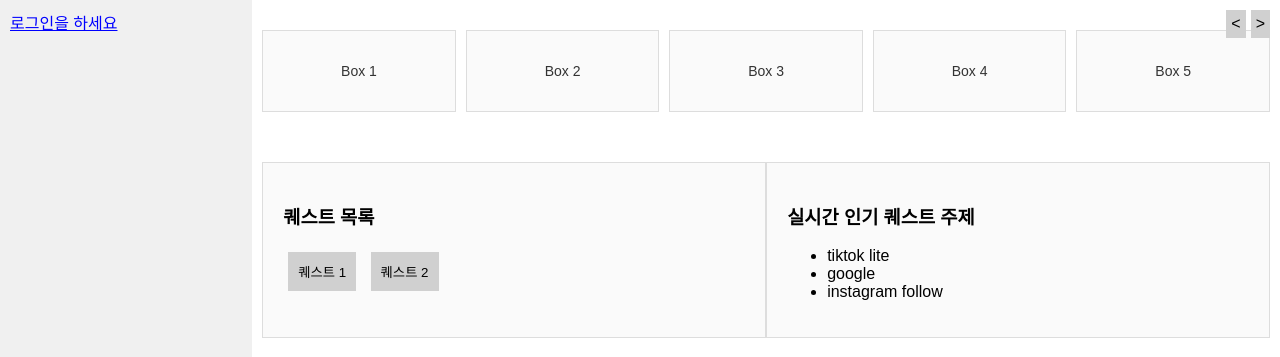
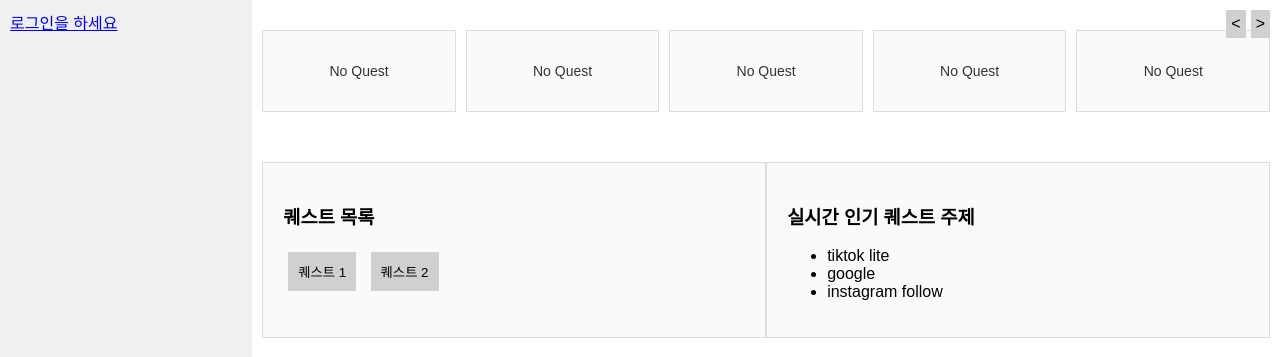
Before and after one commit to TaeryungIm/Task-Trade, a FastAPI app: page / in a window 1280 px wide. Shown: the part 78-435 px from the top of the page. Run offline with FastAPI, Linux system fonts and the light colour scheme; parts of the project's set-up code (start-up, migrations or seed data) failed here and were passed over.

Commit message:
11.9 first commit
퀘스트 등록 및 화면 팝업에서 생긴 마이너한 문제 해결

```diff
--- a/demo_homepage/app/quest_system/quest_router.py
+++ b/demo_homepage/app/quest_system/quest_router.py
@@ -39,7 +39,7 @@ async def create_quest_db(quest_create: QuestCreate, db: Session = Depends(get_d
 @quest.post("/display", response_model=QuestResponse)
 async def get_quest_from_db(quest_request: QuestRequest, db: Session = Depends(get_db)):
     # get requested quest by id
-    requested_quest = get_quest_by_id(db, quest_request.id)
+    requested_quest = get_quest_by_id(db, quest_request.quest_index)
 
     if requested_quest is None:
         # Raise a 404 Not Found error if the quest does not exist
@@ -49,6 +49,6 @@ async def get_quest_from_db(quest_request: QuestRequest, db: Session = Depends(g
     return QuestResponse(
         quest_title=requested_quest.quest_title,
         quest_type=requested_quest.quest_type,
-        userid=requested_quest.userid,
+        user_id=requested_quest.userid,
         updated_at=requested_quest.updated_at
     )
--- a/demo_homepage/app/quest_system/quest_schema.py
+++ b/demo_homepage/app/quest_system/quest_schema.py
@@ -37,7 +37,7 @@ class QuestUpdate(BaseModel):
 
 
 class QuestRequest(BaseModel):
-    id: int
+    quest_index: int
 
 
 class QuestResponse(BaseModel):
--- a/demo_homepage/app/templates/quest_window.html
+++ b/demo_homepage/app/templates/quest_window.html
@@ -43,7 +43,7 @@
             <!-- 오른쪽 -->
             <div class="right-panel">
                 <!-- Quest Form -->
-                <form class="quest-form" onsubmit="postQuest()">
+                <form class="quest-form" onsubmit="postQuest(event)">
                     <input id="quest_title" type="text" placeholder="quest title">
                     <textarea id="quest_type" placeholder="type of quest"></textarea>
                     <input id="quest_content" type="text" placeholder="quest specific contents">
--- a/demo_homepage/static/js/main.js
+++ b/demo_homepage/static/js/main.js
@@ -36,7 +36,7 @@ window.onload = function() {
         user_login.style.display = 'block';
     }
 
-    showBoxes(currentPage);
+    showBoxes(current_page);
 };
 
 // Simulate logout function
@@ -95,24 +95,26 @@ function showBoxes(page) {
     const boxRow = document.querySelector('.box-row');
     const boxes = boxRow.querySelectorAll('.box');
     boxes.forEach((box, index) => {
-        const questIndex = 5 * (page - 1) + index + 1;
+        const quest_index = 5 * (page - 1) + index + 1;
 
         fetch('/quest/display', {
             method: 'POST',
             headers: {
                 'Content-Type': 'application/json'
             },
-            body: JSON.stringify({ id: questIndex })
+            body: JSON.stringify({ quest_index: quest_index })
         })
         .then(response => {
             if (!response.ok) {
                 // If response status is not 200, throw an error
-                throw new Error(`No quest found with ID: ${questIndex}`);
+                throw new Error(`No quest found with ID: ${quest_index}`);
             }
             return response.json();
         })
         .then(data => {
-            box.textContent = `Title: ${data.quest_title}\nType: ${data.quest_type}\nLast Update: ${data.updated_at}`;
+            box.innerHTML = `Title: ${data.quest_title}<br>
+            Type: ${data.quest_type}<br>
+            Last Update: ${data.updated_at}`;
         })
         .catch(error => {
             box.textContent = "No Quest";
```
